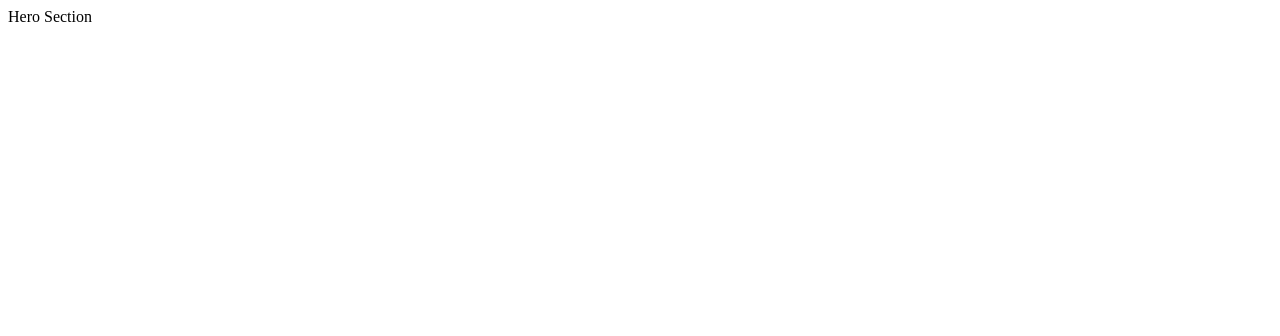
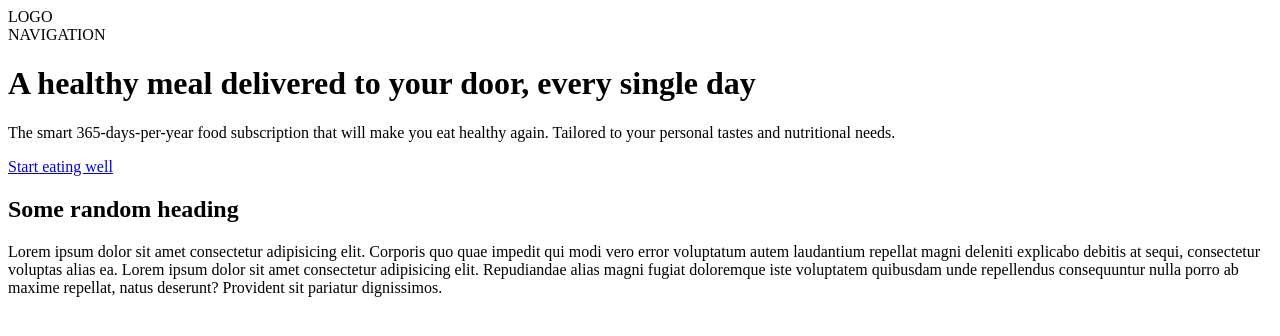
Before and after one commit to dewanwakilahmed/sample-hero-section, a plain HTML site: page index.html in a window 1280 px wide. Drawn offline with Linux system fonts and the light colour scheme.

Commit message:
Added Markups

```diff
--- a/index.html
+++ b/index.html
@@ -12,6 +12,36 @@
   </head>
 
   <body>
-    Hero Section
+    <header>
+      <nav>
+        <div>LOGO</div>
+        <div>NAVIGATION</div>
+      </nav>
+
+      <div>
+        <h1>A healthy meal delivered to your door, every single day</h1>
+        <p>
+          The smart 365-days-per-year food subscription that will make you eat
+          healthy again. Tailored to your personal tastes and nutritional needs.
+        </p>
+
+        <a href="#" class="btn">Start eating well</a>
+      </div>
+    </header>
+
+    <section>
+      <div>
+        <h2>Some random heading</h2>
+        <p>
+          Lorem ipsum dolor sit amet consectetur adipisicing elit. Corporis quo
+          quae impedit qui modi vero error voluptatum autem laudantium repellat
+          magni deleniti explicabo debitis at sequi, consectetur voluptas alias
+          ea. Lorem ipsum dolor sit amet consectetur adipisicing elit.
+          Repudiandae alias magni fugiat doloremque iste voluptatem quibusdam
+          unde repellendus consequuntur nulla porro ab maxime repellat, natus
+          deserunt? Provident sit pariatur dignissimos.
+        </p>
+      </div>
+    </section>
   </body>
 </html>
```
